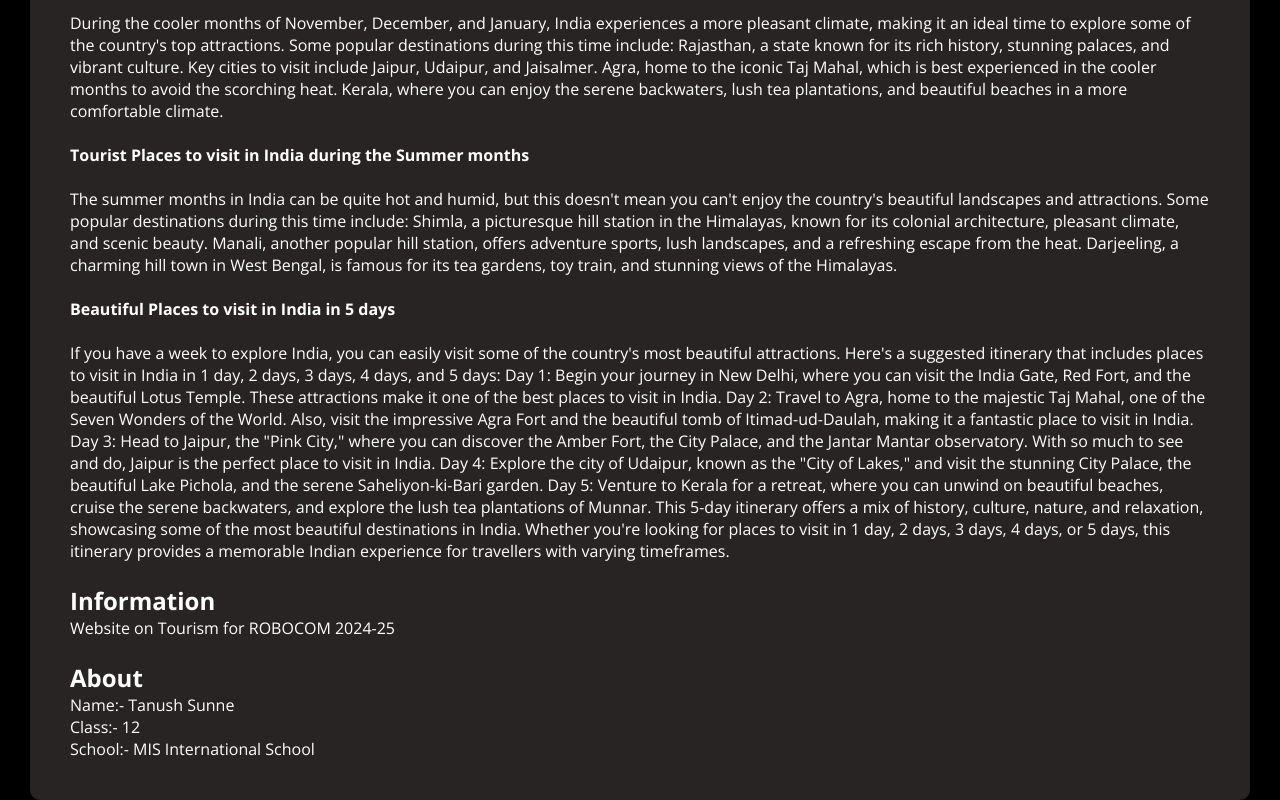
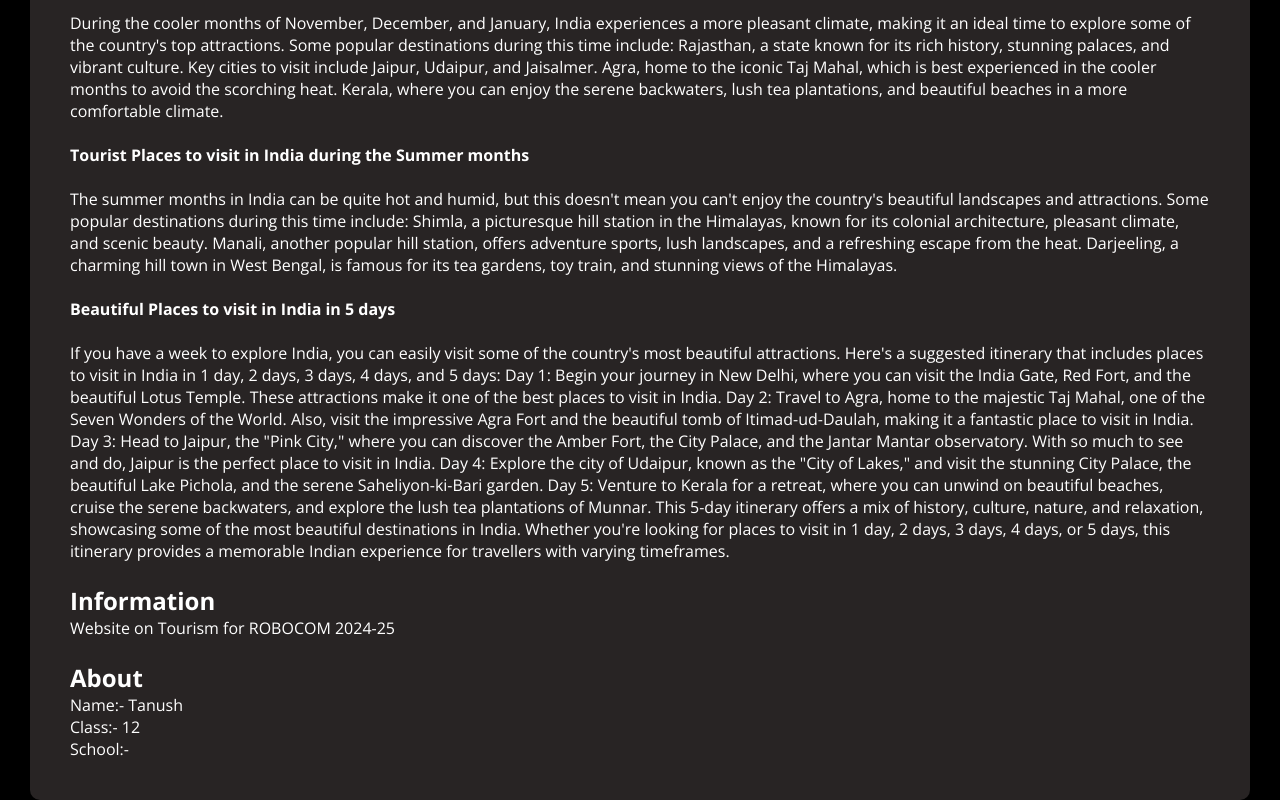
Before and after one commit to CyberGamer78/competition, a plain HTML site: page index.html in a window 1280 px wide. Shown: the part 8425-9225 px from the top of the page. Drawn offline with nearby package versions, Linux system fonts and the light colour scheme.

Commit message:
Update index.html

```diff
--- a/index.html
+++ b/index.html
@@ -589,9 +589,9 @@
               <h1 id="info">Information</h1>
               <p>Website on Tourism for ROBOCOM 2024-25<br><br></p>
               <h1 id="about">About</h1>
-              <p>Name:- Tanush Sunne</p>
+              <p>Name:- Tanush</p>
               <p>Class:- 12</p>
-              <p>School:- MIS International School</p>
+              <p>School:-</p>
             </section>
 
         </div>
```
